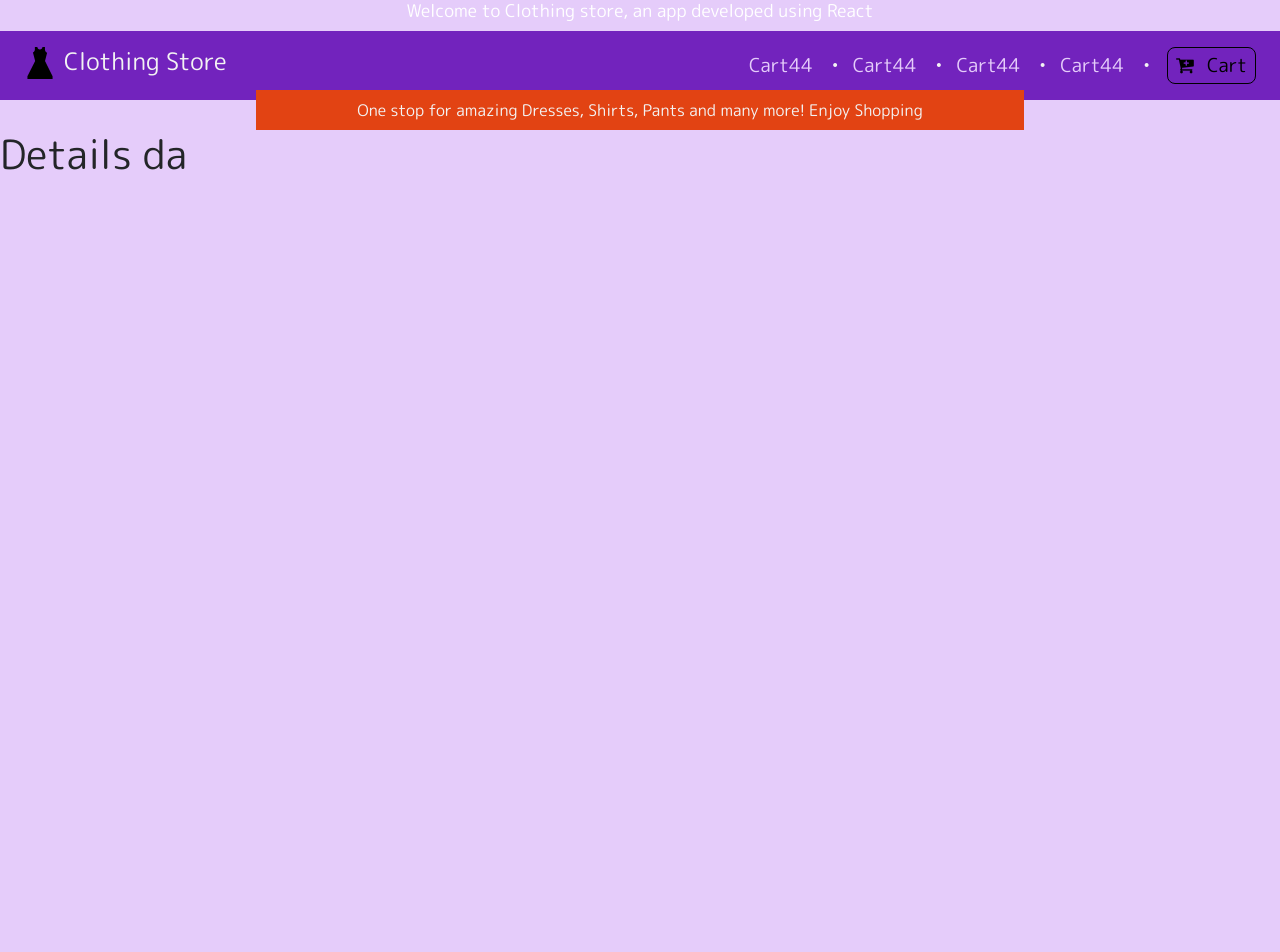
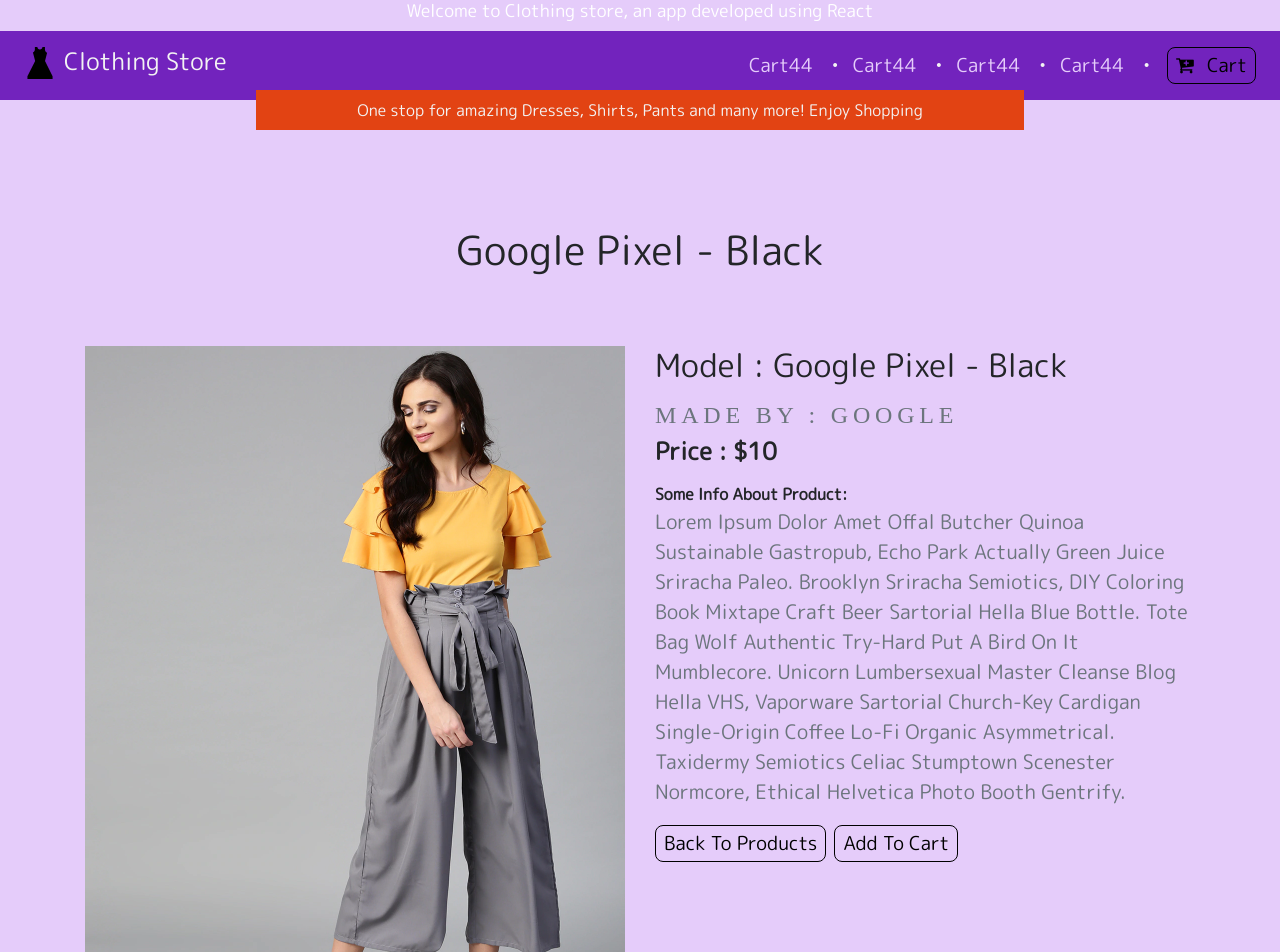
Before and after one commit to mounvip1525/LocalStocks, a React (Create React App) app: page /details in a window 1280 px wide. Shown: the top 952 px of the page. Before the commit the page ends 800 px from the top, so only its background shows below. Built offline with nearby package versions, Linux system fonts and the light colour scheme.

Commit message:
details page added

```diff
--- a/src/components/Details.js
+++ b/src/components/Details.js
@@ -1,11 +1,44 @@
 import React, { Component } from 'react'
-
+import { ProductConsumer } from '../context';
+import { Link } from 'react-router-dom';
+import { ButtonContainer } from '../components/Button';
 export default class Details extends Component {
     render() {
         return (
-            <div>
-                <h1>Details da</h1>
-            </div>
+            <ProductConsumer>
+                {value=>{
+                    const { id, company, img, info, price, title, inCart }=value.detailProduct;
+                    return(
+                        <div className="container py-5">
+                            <div className="row">
+                                <div className="col-10 mx-auto text-center text-slanted my-5">
+                                    <h1>{title}</h1>
+                                </div>
+                            </div>
+                            <div className="row">
+                                <div className="col-10 mx-auto col-md-6 my-3">
+                                    <img src={img} className="img-fluid" alt="product" />
+                                </div>
+                                <div className="col-10 mx-auto col-md-6 my-3 text-capitalize">
+                                    <h2>Model : {title} </h2>
+                                    <h4 className="text-title text-uppercase text-muted mt-3 mb-2">made by : <span className="text-upercase">{company}</span></h4>
+                                    <h4 className="text-blue"><strong>price : <span>$</span>{price}</strong></h4>
+                                    <p className="text-capitalize font-weight-bold mt-3 mb-0">some info about product:</p>
+                                    <p className="text-muted lead">{info}</p>
+                                    <div>
+                                        <Link to="/">
+                                            <ButtonContainer>Back to Products</ButtonContainer>
+                                        </Link>
+                                        <ButtonContainer disabled={inCart?true:false} onClick={()=>{value.addToCart(id)}}>
+                                            {inCart ? "In Cart": "Add to Cart"}
+                                        </ButtonContainer>
+                                    </div>
+                                </div>
+                            </div>
+                        </div>
+                    )
+                }}
+            </ProductConsumer>
         )
     }
 }
```
Also changed, not shown: 1 other file (tests, documents, lock files or other folders).
